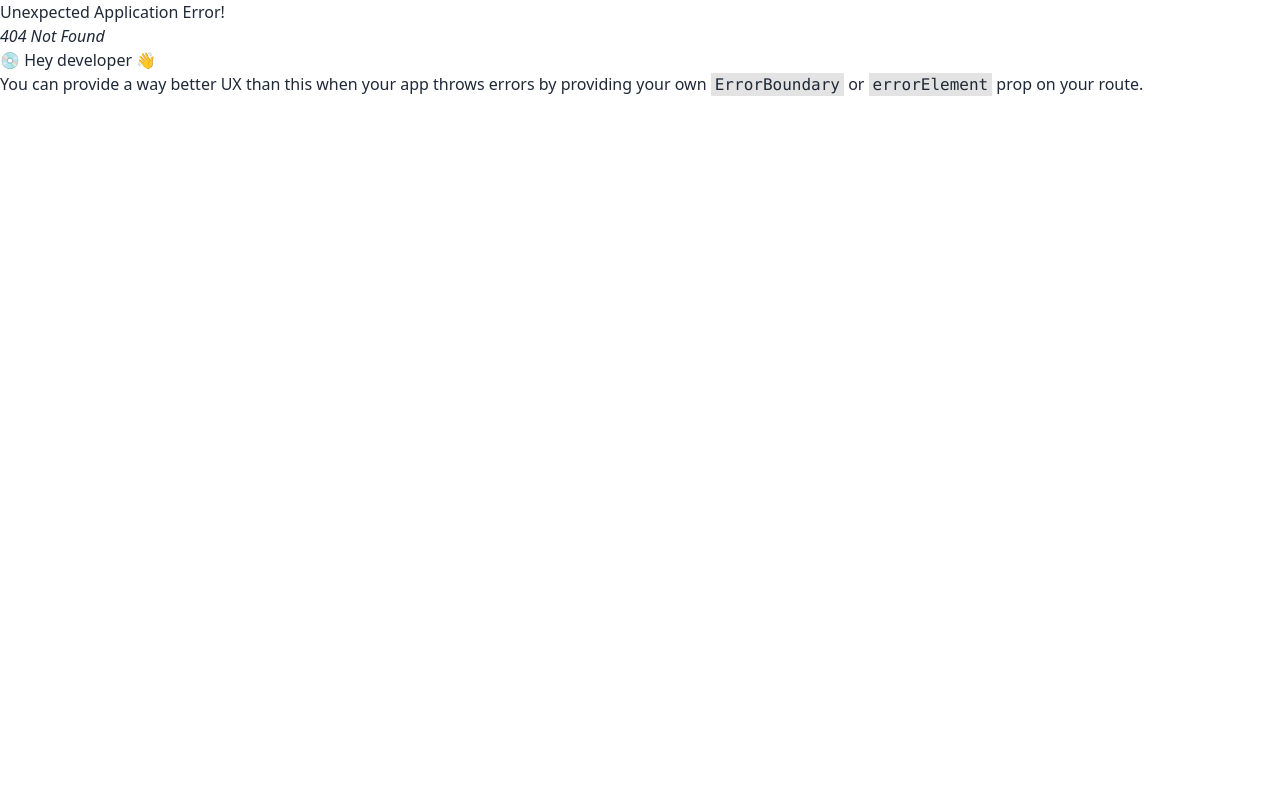
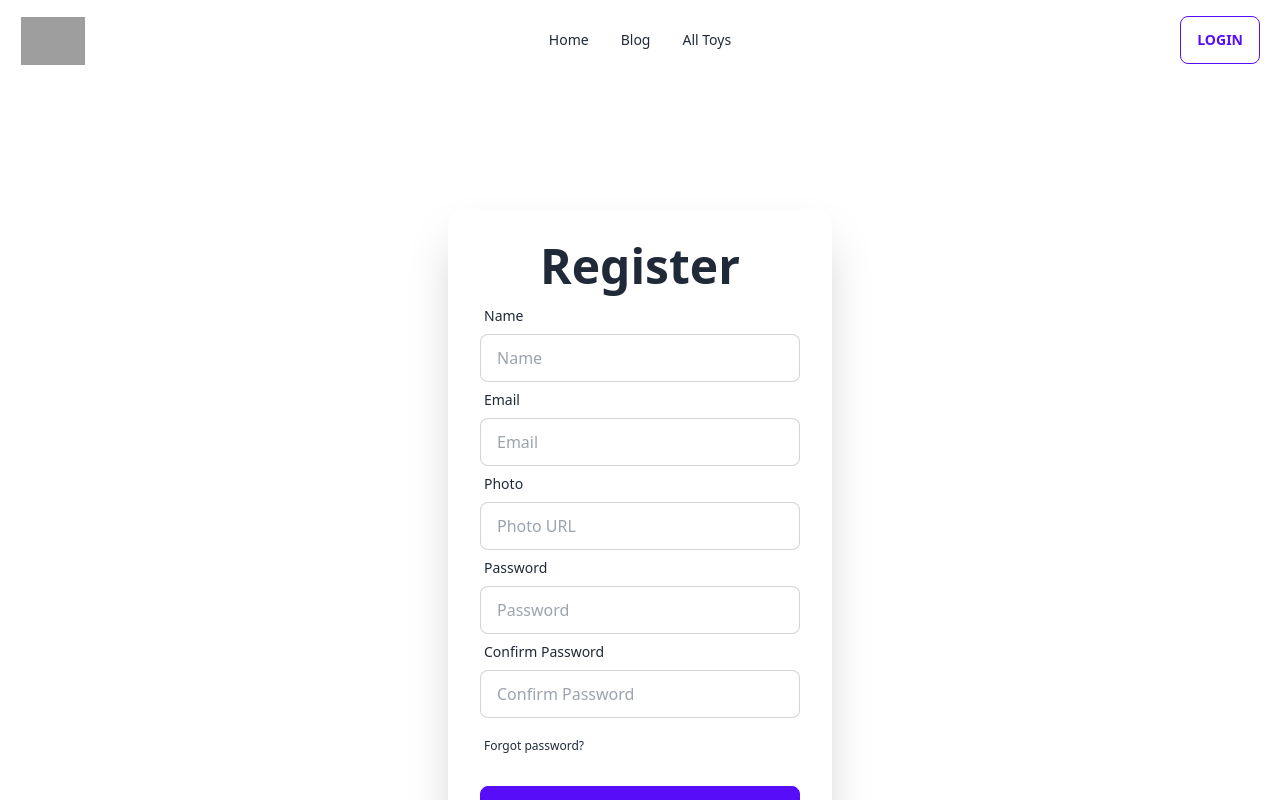
Before and after one commit to salimakhond/summer-camp-client-side, a React (Vite) app: page /register in a window 1280 px wide. Before the commit this address had no page. Shown: the top 800 px of the page. Built offline with nearby package versions, Linux system fonts and the light colour scheme; grey boxes are pictures that could not be loaded.

Commit message:
register page added

```diff
--- a/src/pages/Login/Login.jsx
+++ b/src/pages/Login/Login.jsx
@@ -24,14 +24,7 @@
                             <label className="label">
                                 <span className="label-text">Password</span>
                             </label>
-                            <input type="password" {...register("password", {
-                                required: true,
-                                minLength: 6,
-                                pattern: /^(?=.*[A-Z])(?=.*[!@#$&*]).*$/,
-                            })} name='password' placeholder="Password" className="input input-bordered" />
-                            {errors.password?.type === 'required' && <p className="text-error mt-2">Password is required</p>}
-                            {errors.password?.type === 'minLength' && <p className="text-error mt-2">Your password less than 6 characters</p>}
-                            {errors.password?.type === 'pattern' && <p className="text-error mt-2">Your password must have one capital letter and one special character.</p>}
+                            <input type="password" {...register("password", { required: true })} name='password' placeholder="Password" className="input input-bordered" />
                             <label className="label">
                                 <a href="#" className="label-text-alt link link-hover">Forgot password?</a>
                             </label>
--- /dev/null
+++ b/src/pages/Register/Register.jsx
@@ -0,0 +1,92 @@
+import { useForm } from "react-hook-form";
+import { Link } from "react-router-dom";
+
+const Register = () => {
+    const { register, handleSubmit, watch, formState: { errors } } = useForm();
+    const onSubmit = data => {
+        console.log(data)
+    };
+
+    return (
+        <div className="px-5 py-[50px] md:py-[80px] lg:py-[130px] bg-white">
+            <div className="">
+                <div className="card m-auto w-full max-w-sm shadow-2xl bg-base-100">
+                    <div className="card-body">
+                        <h2 className="text-5xl font-bold text-center">Register</h2>
+                        <form onSubmit={handleSubmit(onSubmit)}>
+                            <div className="form-control">
+                                <label className="label">
+                                    <span className="label-text">Name</span>
+                                </label>
+                                <input type="text" {...register("name", { required: true })} name='name' placeholder="Name" className="input input-bordered" required />
+                                {errors.name && <span className="text-error mt-2">Email is required</span>}
+                            </div>
+                            <div className="form-control">
+                                <label className="label">
+                                    <span className="label-text">Email</span>
+                                </label>
+                                <input type="email" {...register("email", { required: true })} name='email' placeholder="Email" className="input input-bordered" required />
+                                {errors.email && <span className="text-error mt-2">Email is required</span>}
+                            </div>
+                            <div className="form-control">
+                                <label className="label">
+                                    <span className="label-text">Photo</span>
+                                </label>
+                                <input type="url" {...register("photoURL", { required: true })} name='photoURL' placeholder="Photo URL" className="input input-bordered" />
+                                {errors.photoURL && <span className="text-error mt-2">Photo URL is required</span>}
+                            </div>
+                            <div className="form-control">
+                                <label className="label">
+                                    <span className="label-text">Password</span>
+                                </label>
+                                <input type="password" {...register("password", {
+                                    required: true,
+                                    minLength: 6,
+                                    pattern: /^(?=.*[A-Z])(?=.*[!@#$&*]).*$/,
+                                })} name='password' placeholder="Password" className="input input-bordered" />
+                                {errors.password?.type === 'required' && <p className="text-error mt-2">Password is required</p>}
+                                {errors.password?.type === 'minLength' && <p className="text-error mt-2">Your password less than 6 characters</p>}
+                                {errors.password?.type === 'pattern' && <p className="text-error mt-2">Your password must have one capital letter and one special character.</p>}
+
+                            </div>
+                            <div className="form-control">
+                                <label className="label">
+                                    <span className="label-text">Confirm Password</span>
+                                </label>
+                                <input
+                                    type="password"
+                                    {...register("confirmPassword", {
+                                        required: true,
+                                        validate: (value) =>
+                                            value === watch("password") ||
+                                            "Passwords do not match",
+                                    })}
+                                    name="confirmPassword"
+                                    placeholder="Confirm Password"
+                                    className="input input-bordered"
+                                    required
+                                />
+                                {errors.confirmPassword && (
+                                    <p className="text-error mt-2">Passwords do not match</p>
+                                )}
+                                <label className="label">
+                                    <a href="#" className="label-text-alt link link-hover mt-3">Forgot password?</a>
+                                </label>
+                            </div>
+                            <div className="form-control mt-6">
+                                <input className="btn btn-primary" type="submit" value="Sign In" />
+                            </div>
+                        </form>
+                        <p className='my-5 text-center'>All Ready Have An Account ?
+                            <Link className='text-orange-500 font-bold ml-3' to='/login'>Login</Link>
+                        </p>
+                        <p className="text-success text-center">success</p>
+                        <p className="text-error text-center">registerError</p>
+                    </div>
+                </div>
+            </div>
+        </div>
+    );
+};
+
+export default Register;
--- a/src/routes/Routes.jsx
+++ b/src/routes/Routes.jsx
@@ -2,6 +2,7 @@
 import Home from "../pages/Home/Home/Home";
 import Main from "../layout/Main";
 import Login from "../pages/Login/Login";
+import Register from "../pages/Register/Register";
 
 const router = createBrowserRouter([
     {
@@ -16,6 +17,10 @@
                 path: 'login',
                 element: <Login></Login>
             },
+            {
+                path: 'register',
+                element: <Register></Register>
+            }
 
         ]
     },
```
